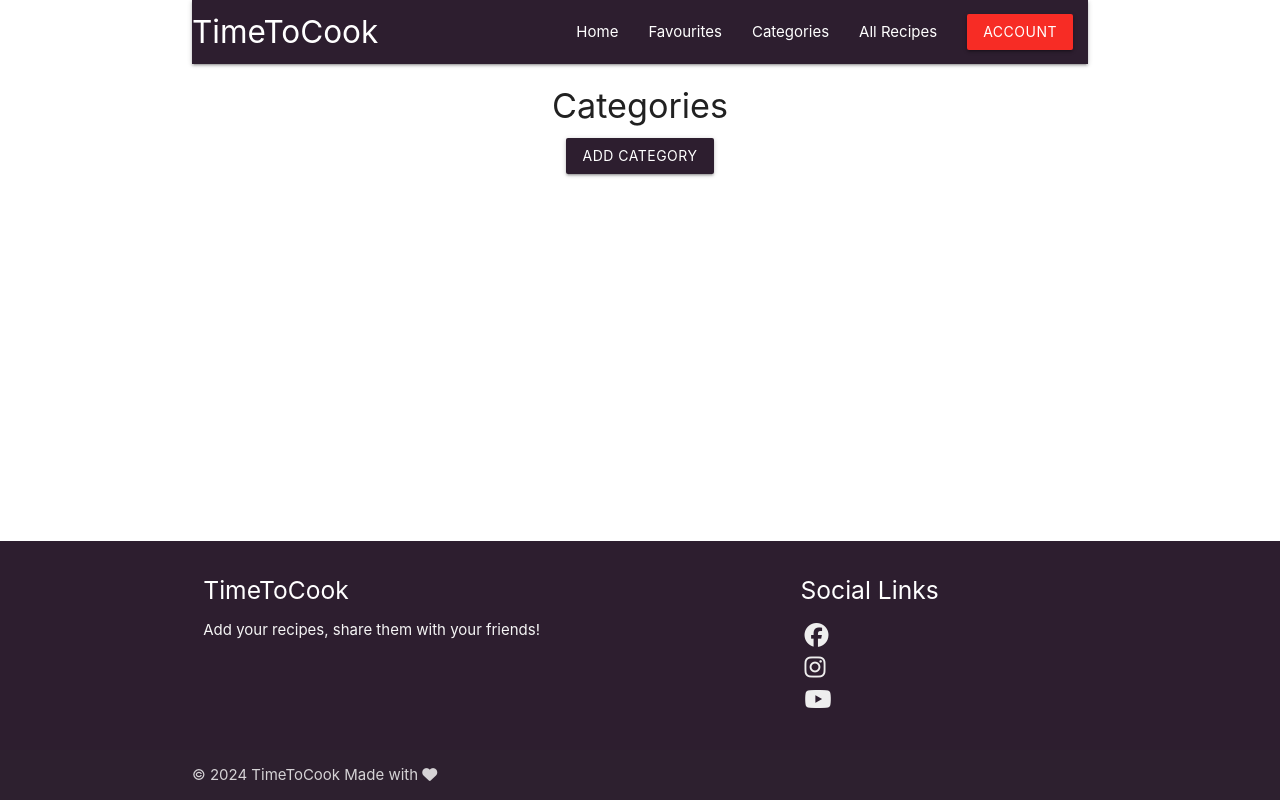
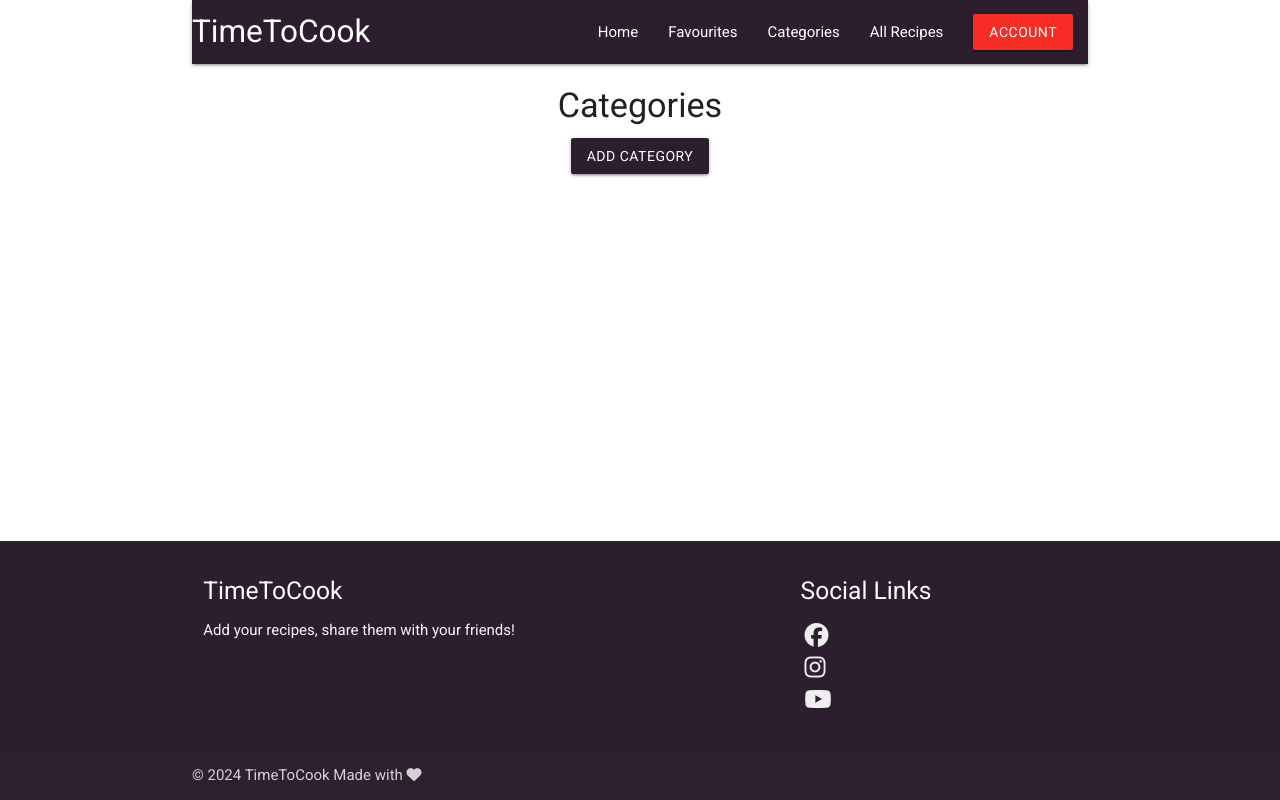
Before and after one commit to mariusmilitaru32/TimeToCook, a Flask app: page /categories in a window 1280 px wide. Run offline with Flask 3, Linux system fonts and the light colour scheme; data that the repository does not hold is empty; some libraries are stand-ins or nearby versions.

Commit message:
Add Robot font to css

```diff
--- a/timetocook/static/css/style.css
+++ b/timetocook/static/css/style.css
@@ -1,9 +1,12 @@
+@import url('https://fonts.googleapis.com/css2?family=Roboto:wght@300;400;500;700&display=swap');
+
 /* Main style */
 html {
     height: 100%;
 }
 
 body {
+    font-family: 'Roboto', sans-serif;
     display: flex;
     min-height: 100vh;
     flex-direction: column;
@@ -127,7 +130,7 @@ ul li a .fa-youtube {
     flex-wrap: wrap;
 }
 
-/* Fix index top panels height  and title */
+/* Style for index top panels height  and title */
 .equal-height-panels>.col {
     display: flex;
     flex-direction: column;
```
